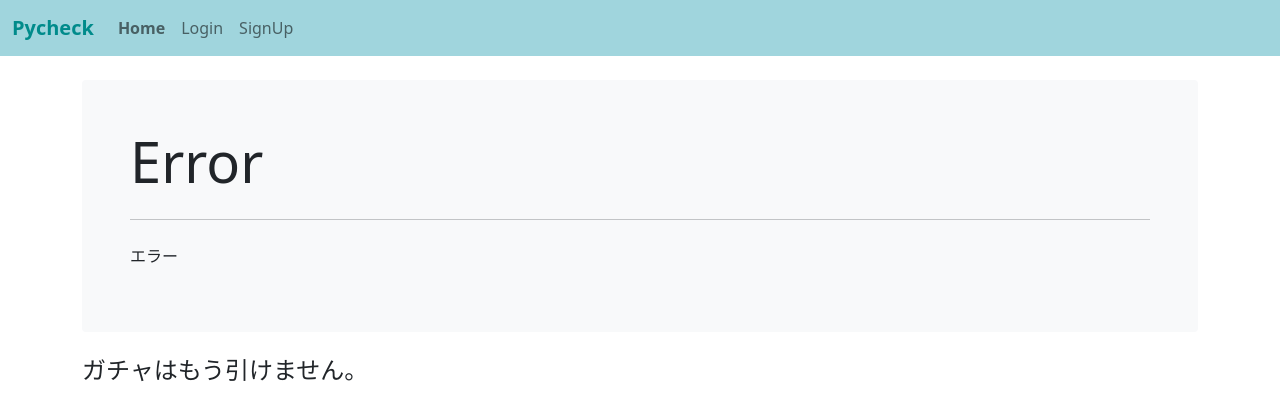
After one commit to cardene777/pycheck, a Django app: template gacha/templates/gacha/gacha_error.html in a window 1280 px wide. The commit adds this page. Shown: the top 420 px of the page. Run offline with Django 3.2, Linux system fonts and the light colour scheme; the template is opened without the code that fills it, so the values that code supplies are empty; some libraries are stand-ins or nearby versions.

Commit message:
#45 [update] update Make it so that you can't pull the gacha by reloading.

```diff
--- a/gacha/models.py
+++ b/gacha/models.py
@@ -1,4 +1,5 @@
 from django.db import models
+from django.core.validators import MinValueValidator, MaxValueValidator
 
 
 class GachaTitle(models.Model):
@@ -74,6 +75,7 @@ class Count(models.Model):
     counter = models.IntegerField(
         verbose_name="ガチャカウント",
         default=0,
+        validators=[MinValueValidator(0), MaxValueValidator(10000)],
     )
 
     def __str__(self):
--- a/gacha/templates/gacha/gacha_detail.html
+++ b/gacha/templates/gacha/gacha_detail.html
@@ -105,7 +105,8 @@
                 <h3 style="color: red; font-weight: bold">{{ counter.counter }}回ガチャを回せます。</h3>
                 <div class="btns">
                     <p class="btn-content btns-btn">
-                        <a href="{% url 'gacha:gacha_play' user.username gacha_title %}" class="btn" style="background-color: #77c7e2; color: #303f42;" tabindex="-1" role="button" aria-disabled="true">
+                        <a href="{% url 'gacha:gacha_play' user.username gacha_title %}"  onclick='return confirm("本当に回しますか？");'
+                           class="btn" style="background-color: #77c7e2; color: #303f42;" tabindex="-1" role="button" aria-disabled="true">
                             もう一度回す
                             <i class="fas fa-sync-alt"></i>
                         </a>
--- /dev/null
+++ b/gacha/templates/gacha/gacha_error.html
@@ -0,0 +1,18 @@
+{% extends 'base.html' %}
+{% load static %}
+
+{% block title %}gacha_detail{% endblock %}
+
+{% block content %}
+    <div class="container">
+      <div class="bg-light p-3 p-sm-5 my-4 rounded">
+        <h1 class="display-4">Error</h1>
+        <hr class="my-4">
+        <p>エラー</p>
+      </div>
+    </div>
+    <div class="container">
+        <h4>ガチャはもう引けません。</h4>
+    </div>
+
+{% endblock %}
--- a/gacha/templates/gacha/gacha_play.html
+++ b/gacha/templates/gacha/gacha_play.html
@@ -20,7 +20,7 @@
                             <img src="{{ gacha_item.image.url }}" class="gacha-title-img" alt="画像です。" height="auto" width="auto">
                             <div class="card-body">
                                 <h4 class="card-title">{{ gacha_item.name }}</h4>
-                                <h4 class="card-title">レア度{{ gacha_item.name }}</h4>
+                                <h4 class="card-title">レア度{{ gacha_item.rare }}</h4>
                             </div>
                         </div>
                     </div>
```
Also changed, not shown: gacha/views.py (+7 -0 lines).
